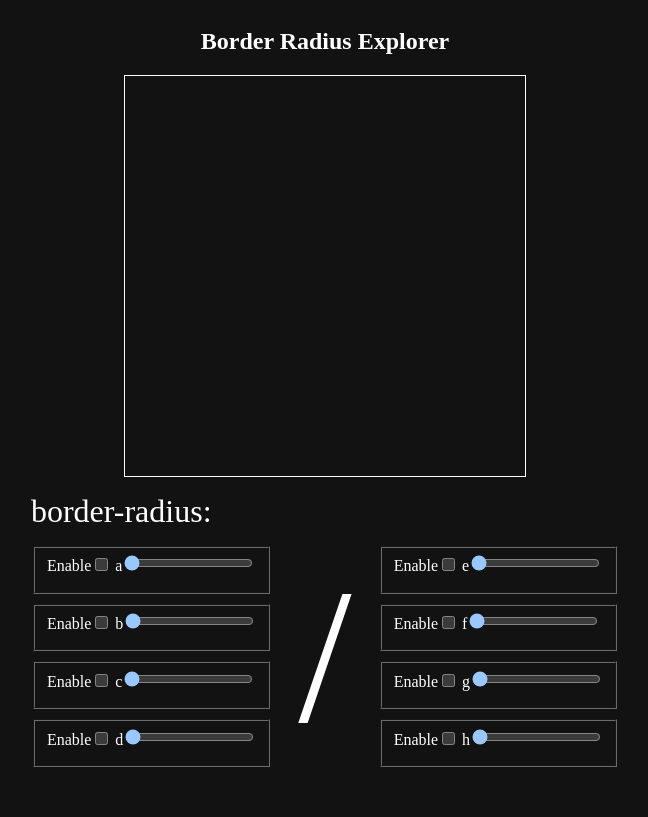
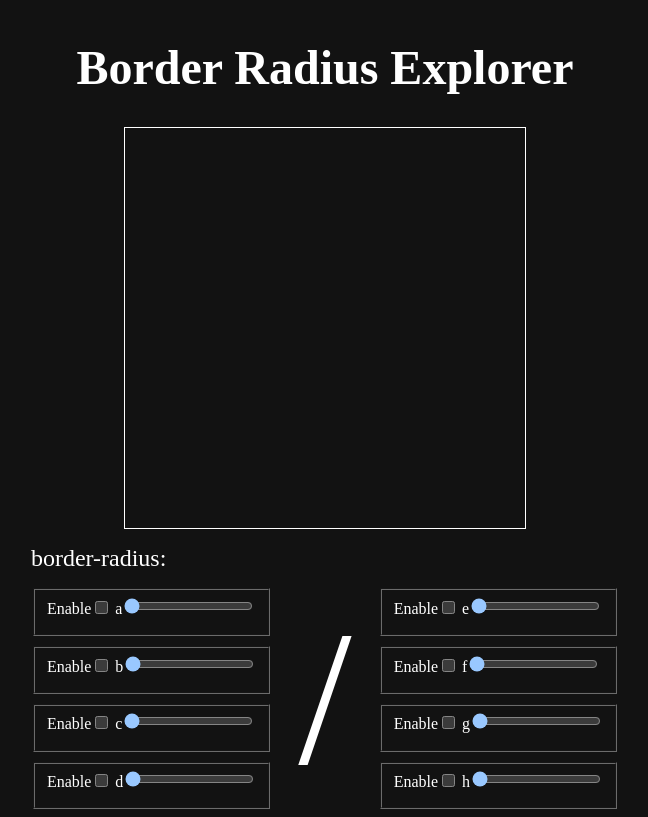
Before and after one commit to ChooKing/Border-Radius-Explorer, a plain HTML site: page index.html in a window 1280 px wide. Shown: the whole page, without its empty margins (315-963 px from the left). Drawn offline with Linux system fonts and the light colour scheme.

Commit message:
Appearance adjustments.

```diff
--- a/index.html
+++ b/index.html
@@ -11,7 +11,7 @@
 </head>
 <body>
 <header>
-    <h2>Border Radius Explorer</h2>
+    <h1>Border Radius Explorer</h1>
 </header>
 <main>
     <div class="example-container">
--- a/styles.css
+++ b/styles.css
@@ -4,6 +4,9 @@
 body, .example-container{
     display: grid;
     place-items: center;
+}
+header h1{
+    font-size: 3rem;
 }
 .example{
     --radius: 0;
@@ -13,7 +16,7 @@ body, .example-container{
     border-radius: var(--radius);
 }
 .code{
-    font-size: 2rem;
+    font-size: 1.5rem;
     margin-block: 1rem;
 }
 .controls form{
```
